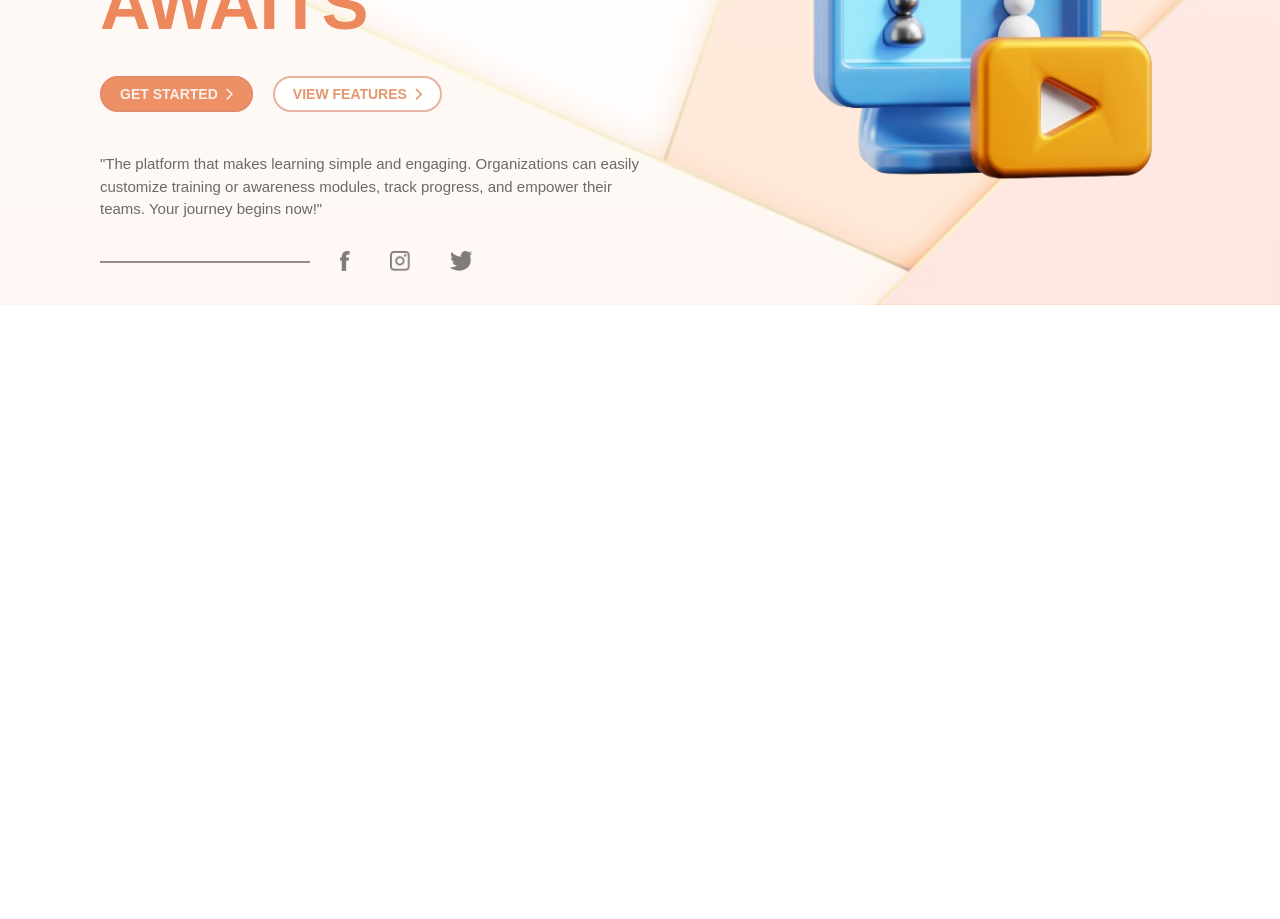
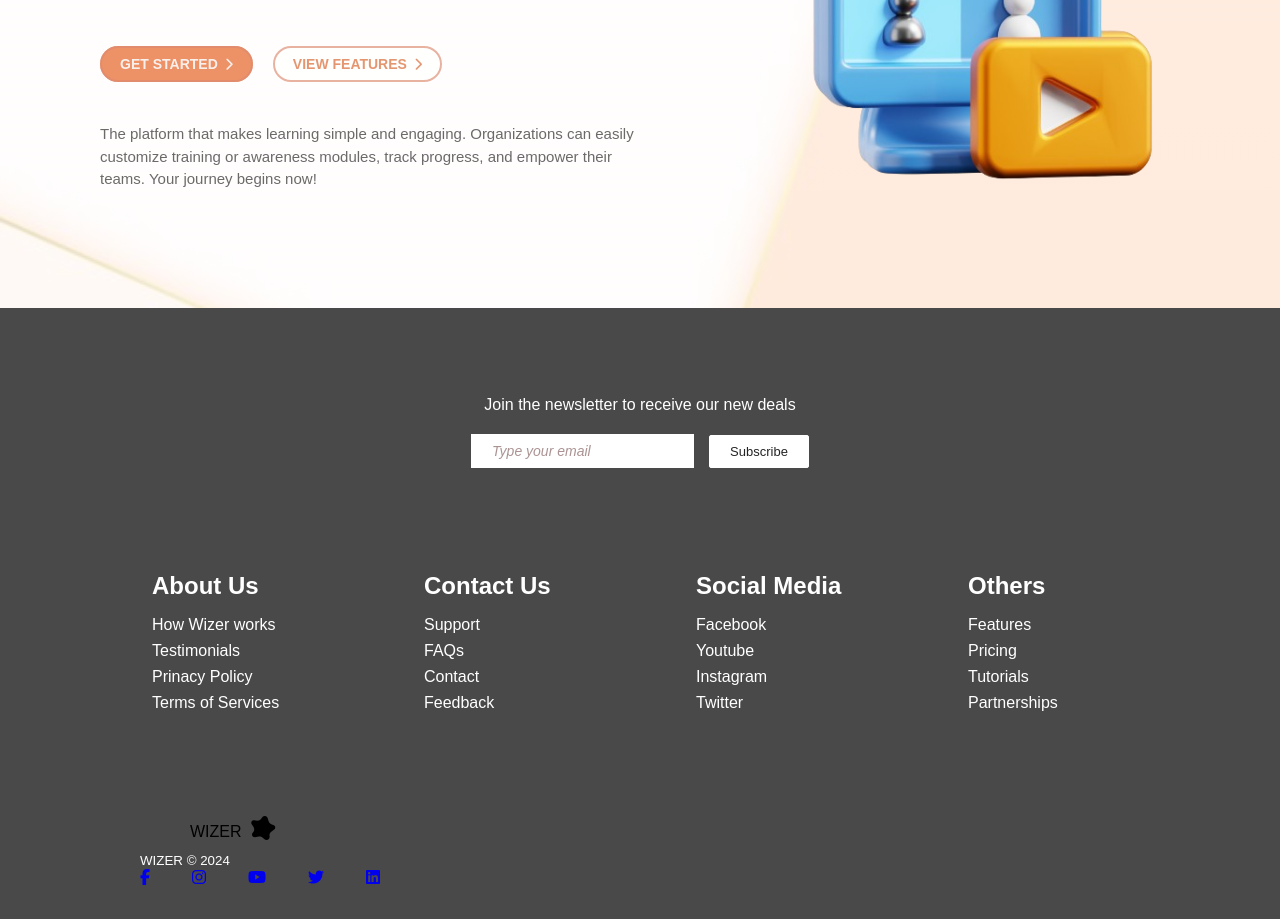
Before and after one commit to INFT6900-IT-Project/Wizer-app, a React (Create React App) app: page / in a window 1280 px wide. Shown: the part 300-1219 px from the top of the page. Before the commit the page ends 800 px from the top, so only its background shows below. Built offline with nearby package versions, Linux system fonts and the light colour scheme.

Commit message:
10/06/2024-Adoria
Footer

```diff
--- a/src/components/Footer.css
+++ b/src/components/Footer.css
@@ -0,0 +1,147 @@
+.footer-container {
+    background-color: rgb(73, 73, 73);
+
+    padding: 4rem 0 2rem 0;
+    display: flex;
+    /*creating complex designs and layouts that adapt well to different screen sizes*/
+    flex-direction: column;
+    justify-content: center;
+    align-items: center;
+}
+
+.footer-subscription {
+    display: flex;
+    flex-direction: column;
+    justify-content: center;
+    align-items: center;
+    text-align: center;
+    margin-bottom: 24px;
+    padding: 24px;
+    color: #fff;
+}
+
+.footer-input {
+    font-size: 14px;
+    margin-top: 20px;
+    padding: 8px 20px;
+    border: 1px solid #fff;
+    margin-right: 15px;
+}
+
+/* padding: 8px 20px;
+  border-radius: 2px;
+  margin-right: 10px;
+  outline: none;
+  border: none;
+  font-size: 18px;
+  margin-bottom: 16px;
+  border: 1px solid #fff; */
+
+.footer-links {
+    width: 100%;
+    display: flex;
+    justify-content: center;
+}
+
+.footer-link-wrapper {
+    display: flex;
+    flex-wrap: wrap;
+
+}
+
+.column-link-items {  /*create a responsive 4 layout footer*/
+    display: flex;
+    flex-direction: column;
+    align-items: flex-start;
+    margin: 56px;  /*the space between columns*/
+    text-align: left;
+    width: 160px;
+    float: left;
+    flex: 25%;
+    box-sizing: border-box;
+}
+
+
+.column-link-items h2 {
+    margin-bottom: 16px;
+    color: #fff;
+}
+
+.column-link-items a {
+    color: #fff;
+    text-decoration: none;
+    margin-bottom: 0.5rem;
+}
+
+.column-link-items a:hover {
+    color: #e9e9e9;
+    transition: 0.3s ease-out;
+}
+
+.footer-input::placeholder{
+    color:rgb(172, 147, 147);
+    font-style: italic;
+}
+
+.social-media {
+    max-width: 1000px;
+    width: 100%;
+
+  }
+
+.social-media-wrap {
+    display: flex;
+    justify-content: space-between;
+    align-items: center;
+    width: 90%;
+    max-width: 1000px;
+    margin: 40px auto 0 auto;
+  }
+
+.social-icons {
+    display: flex;
+    justify-content: space-between;
+    align-items: center;
+    width: 240px;
+
+  }
+
+  .social-logo {
+    color: #fff;
+    justify-self: start;
+    margin-left: 20px;
+    cursor: pointer;
+    text-decoration: none;
+    font-size: 2rem;
+    display: flex;
+    align-items: center;
+    margin-bottom: 16px;
+  }
+
+  .website-rights {
+    color: #fff;
+    margin-bottom: 16px;
+  }
+
+@media screen and (min-width: 1400px){
+    .call-to-action{
+        font-size: 27px;
+    }
+
+    .footer-input {
+        font-size: 16px;
+    }
+
+    .column-link-items {
+        margin: 120px;
+        width: 190px;
+    }
+
+    .column-link-items h2 {
+        font-size: 30px;
+    }
+
+    .column-link-items a {
+        font-size: 20px;
+    }
+}
--- /dev/null
+++ b/src/components/Footer.js
@@ -0,0 +1,113 @@
+import React from 'react';
+import './Footer.css';
+import { Button } from './Button';
+import { Link } from 'react-router-dom';
+
+function Footer() {
+  return (
+    <div className='footer-container'>
+
+      <section className='footer-subscription'>
+        <p className='call-to-action'>Join the newsletter to receive our new deals</p>
+        <div>
+          <form>
+            <input className='footer-input' name="email" type="email" placeholder='Type your email'/>
+            <Button buttonStyle='btn-outline'>Subscribe</Button>
+          </form>
+        </div>
+      </section>
+
+
+      <div className='footer-links'>
+        <div className='footer-link-wrap'>
+          <div className='column-link-items'>
+            <h2>About Us</h2>
+            <Link to='/sign-up'>How Wizer works</Link>
+            <Link to='/sign-up'>Testimonials</Link>
+            <Link to='/sign-up'>Prinacy Policy</Link>
+            <Link to='/sign-up'>Terms of Services</Link>
+          </div>
+
+          <div className='column-link-items'>
+            <h2>Contact Us</h2>
+            <Link to='/sign-up'>Support</Link>
+            <Link to='/sign-up'>FAQs</Link>
+            <Link to='/sign-up'>Contact</Link>
+            <Link to='/sign-up'>Feedback</Link>
+          </div>
+
+          <div className='column-link-items'>
+            <h2>Social Media</h2>
+            <Link to='/sign-up'>Facebook</Link>
+            <Link to='/sign-up'>Youtube</Link>
+            <Link to='/sign-up'>Instagram</Link>
+            <Link to='/sign-up'>Twitter</Link>
+          </div>
+
+          <div className='column-link-items'>
+            <h2>Others</h2>
+            <Link to='/sign-up'>Features</Link>
+            <Link to='/sign-up'>Pricing</Link>
+            <Link to='/sign-up'>Tutorials</Link>
+            <Link to='/sign-up'>Partnerships</Link>
+          </div>
+        </div>
+      </div>
+
+      <section className='social-media'>
+        <div className='social-media-wrap'>
+          <div className='footer-logo'>
+          WIZER
+          <i class="fa-solid fa-splotch"></i>
+          </div>
+        </div>
+        <small class='website-rights'>WIZER © 2024</small>
+        <div class='social-icons'>
+            <Link
+              class='social-icon-link facebook'
+              to='/'
+              target='_blank'
+              aria-label='Facebook'
+            >
+              <i class='fab fa-facebook-f' />
+            </Link>
+            <Link
+              class='social-icon-link instagram'
+              to='/'
+              target='_blank'
+              aria-label='Instagram'
+            >
+              <i class='fab fa-instagram' />
+            </Link>
+            <Link
+              class='social-icon-link youtube'
+              to='/'
+              target='_blank'
+              aria-label='Youtube'
+            >
+              <i class='fab fa-youtube' />
+            </Link>
+            <Link
+              class='social-icon-link twitter'
+              to='/'
+              target='_blank'
+              aria-label='Twitter'
+            >
+              <i class='fab fa-twitter' />
+            </Link>
+            <Link
+              class='social-icon-link twitter'
+              to='/'
+              target='_blank'
+              aria-label='LinkedIn'
+            >
+              <i class='fab fa-linkedin' />
+            </Link>
+          </div>
+      </section>
+
+    </div>
+  )
+}
+
+export default Footer
--- a/src/components/HeroSection.css
+++ b/src/components/HeroSection.css
@@ -1,6 +1,7 @@
 .banner{
     display: flex;
     margin-top: 0px;
+    margin-bottom: 90px;
 }
 
 .left-column, .right-column{
@@ -16,7 +17,7 @@
 .left-column h1 {
     margin-left: 100px;
     font-size: 70px;
-    margin-top: 130px;
+    margin-top: 100px;
     margin-bottom: 40px;
 }
 
@@ -91,7 +92,7 @@
     margin-left: 0.2rem;
 }
 
-.social-media-menu{
+/* .social-media-menu{
     margin-left: 320px;
     opacity: 0.5;
     position: relative;
@@ -112,7 +113,7 @@
     position: absolute;
     margin-top: 40px;
     left: -220px;
-}
+} */
 
 @media screen and (min-width: 1500px) {
     .right-column img{
@@ -141,7 +142,7 @@
         margin-left: 140px;
     }
 
-    .social-media-menu{
+    /* .social-media-menu{
         margin-left: 460px;
 
     }
@@ -156,49 +157,60 @@
         width: 290px;
         margin-top: 50px;
         left: -320px;
+    } */
+
+}
+@media screen and (max-width: 960px) {
+    .banner{
+        flex-direction: column;
     }
 
-}
-@media screen and(max-width: 960px) {
-    .right-column img{
-        width: 0;
+    .left-column, .right-column{
+        flex-basis: 100%;
+        align-items: center;
     }
-    .left-column{
-        flex-basis: 100%;
-    }
-    .right-column{
-        flex-basis: 0%;
-    }
+
     .left-column h1 {
-        font-size: 60px;
+        font-size: 66px;
+        margin-left: auto;              /*margin auto will help center item*/
         text-align: center;
     }
+
     .btn-cta{
         font-size: 20px;
-        display: block;
+        display: block;                  /*display(block) and margin(auto) will align item at the center*/
+        margin: auto;
         justify-content: center;
         align-items: center;
         margin-bottom: 15px;
-        margin-left: 120px;
-        margin-right: auto;
+
 
     }
     .btn-cta-ft{
         font-size: 20px;
         display: block;
+        margin: auto;
         justify-content: center;
         align-items: center;
         margin-bottom: 12px;
-        margin-left: 120px;
-        margin-right: auto;
-
     }
 
     .left-column p{
-        font-size: 14px;
+        font-size: 16px;
         text-align: center;
+        margin: auto;
+        padding: 40px 40px;
     }
-    .social-media-menu{
+
+    .right-column img{
+        width: 60%;
+        display: block;
+        margin: auto;
+        margin-top: -30px;
+        align-items: center;
+    }
+
+    /* .social-media-menu{
         margin-left: 450px;
 
     }
@@ -212,5 +224,5 @@
         width: 150px;
         margin-top: 50px;
         left: -320px;
-    }
+    } */
 }
--- a/src/components/HeroSection.js
+++ b/src/components/HeroSection.js
@@ -25,9 +25,9 @@ function HeroSection() {
 
 
 
-          <p>"The platform
+          <p>The platform
             that makes learning simple and engaging. Organizations can easily customize training or awareness modules,
-            track progress, and empower their teams. Your journey begins now!"</p>
+            track progress, and empower their teams. Your journey begins now!</p>
 
         </div>
 
@@ -38,12 +38,12 @@ function HeroSection() {
 
 
       </div>
-      <div className='social-media-menu'>
+      {/* <div className='social-media-menu'>
 
         <img src={facebook} alt='fb'/>
         <img src={instagram} alt='ins'/>
         <img src={twitter} alt='tw'/>
-      </div>
+      </div> */}
     </div>
 
 
--- a/src/components/Pages/Features.css
+++ b/src/components/Pages/Features.css
@@ -1,29 +1,15 @@
-* {
-    box-sizing: border-box;
-    margin: 0;
-    padding: 0;
-    font-family: 'PT Sans', sans-serif;
-  }
 
-.features {
-    /*background-image:  linear-gradient(rgba(255,255,255,0.7), rgba(255,255,255,0.6)), url('../../ImageVideo/img2.jpg');
-    background-position: center;
-    background-size: cover;
-    background-repeat: no-repeat;*/
-    color: #302626;
-    margin-top: 100px;
 
-  }
-
-.features h1 {
+.title {
     font-size: 40px;
     padding: 10px 40px;
     margin-top: 50px;
     letter-spacing: 8px;
     text-align: center;
+    margin-bottom: 20px;
   }
 
-.features h2 {
+.description {
     font-size: 30px;
     padding: 10px 60px;
     font-weight: 400;
@@ -31,7 +17,7 @@
 }
 
 
-.features p{
+.p-cards{
     padding: 20px 70px;
     font-size: 15px;
     line-height: 1.5;
@@ -39,6 +25,16 @@
     color: rgb(108, 105, 105);
     text-align: center;
   }
+
+.p-under-cards{
+    padding: 20px 70px;
+    font-size: 15px;
+    line-height: 1.5;
+    text-align: center;
+    color: rgb(108, 105, 105);
+    text-align: center;
+
+}
 
 .card-container{
     display: flex;
@@ -116,7 +112,6 @@
 
 .wrap-vid-desc{
     display: flex;
-
 }
 
 .vid, .vid-desc{
@@ -128,36 +123,51 @@
 }
 
 .vid-desc{
+    display: block;
+    margin: auto;
     margin-left: 80px;
     font-size: 20px;
     text-align: left;
-    line-height: 1.3;
+    line-height: 1.5;
     padding: 20px 40px;
 }
 
 
 @media screen and (min-width: 1400px){
     .vid-desc{
+        display: block;
+        margin: auto;
         margin-left: 80px;
         font-size: 28px;
         text-align: left;
         line-height: 1.6;
-        padding: 20px 40px;
     }
+
+    .p-under-cards{
+        font-size: 20px;
+        margin-left: 70px;
+        margin-right: 70px;
+        margin-bottom: 30px;
+      }
 }
 
 @media screen and (max-width: 960px){
-
+    .wrap-vid-desc{
+        display: flex;
+        flex-direction: column;  /*specifies the direction of the flexible items -> When we resize the screen, the video will be above the description*/
+    }
     .vid{
     flex-basis: 100%;
     align-items: center;
     }
     .vid-desc{
         flex-basis: 100%;
-        margin-left: 30px;
-        font-size: 14px;
-        text-align: left;
+        display: block;
+        margin: auto;
+
+        font-size: 18px;
+        text-align: center;
         line-height: 1.3;
-        padding: 20px 40px;
+
     }
 }
--- a/src/components/Pages/Features.js
+++ b/src/components/Pages/Features.js
@@ -4,18 +4,15 @@ import secure from '../../ImageVideo/secure.jpg';
 import customization from '../../ImageVideo/customization.jpg';
 import quiz from '../../ImageVideo/quiz.jpg';
 import explore from '../../ImageVideo/explore.mp4';
-import { useEffect, useRef } from 'react';
+import Footer from '../Footer';
 
 function Features() {
-  useEffect(() => {
-
-  },[]);
-
   return (
 
-    <div className='features'>
-      <h1>WIZER</h1>
-      <h2>we offer a comprehensive platform designed to elevate the educational and training experience
+
+    <div className>
+      <h1 className='title'>WIZER</h1>
+      <h2 className='description'>we offer a comprehensive platform designed to elevate the educational and training experience
         by providing customizable, user-friendly modules</h2>
 
       <div className='card-container'>
@@ -23,16 +20,16 @@ function Features() {
           <img src={customization} />
           <div className='card-content'>
             <h3>Customization</h3>
-            <p>Administrators and educators can design and organize learning modules based on the users' needs</p>
+            <p className='p-cards'>Administrators and educators can design and organize learning modules based on the users' needs</p>
             <a href='' class='btn' >Read more</a>
           </div>
         </div>
 
         <div className='card'>
-          <img src={quiz} />
+          <img src={quiz} alt='quiz' />
           <div className='card-content'>
             <h3>Interactive Training</h3>
-            <p>Incorporates interactive elements like quizzes, videos, simulations, and real-time exercises</p>
+            <p className='p-cards'>Incorporates interactive elements like quizzes, videos, simulations, and real-time exercises</p>
             <a href='' class='btn' >Read more</a>
           </div>
         </div>
@@ -41,25 +38,25 @@ function Features() {
           <img src={secure} />
           <div className='card-content'>
             <h3>Secure</h3>
-            <p>Data privacy and security protocols are implemented to ensure the confidentiality of user information.</p>
+            <p className='p-cards'>Data privacy and security protocols are implemented to ensure the confidentiality of user information.</p>
             <a href='' class='btn'>Read more</a>
           </div>
         </div>
       </div>
 
-      <p>With Wizer, education goes beyond the traditional worksheet — it's interactive,
+      <p className='p-under-cards'>With Wizer, education goes beyond the traditional worksheet — it's interactive,
         immersive, and personalized. Whether you’re a teacher looking to spark curiosity
         or a student seeking fun, engaging content, Wizer’s dynamic tools bring every lesson
         into focus. Get ready to transform your training into a hub of active learning</p>
 
-      <h2>Where every worksheet becomes a journey of discovery!</h2>
+      <h2 className='description'>Where every worksheet becomes a journey of discovery!</h2>
 
       <div className='video-tour'>
-      <h4><i class="fa-solid fa-play"/>Explore the Capabilities</h4>
+        <h4><i class="fa-solid fa-play" />Explore the Capabilities</h4>
 
         <section className='wrap-vid-desc'>
           <div className='vid'>
-        <video src={explore} style={{width:'100%'}} controls/>
+            <video src={explore} style={{ width: '100%' }} controls />
           </div>
           <div className='vid-desc'>
             <ul><i>"In Wizer, <b>Students </b>log in, select courses,
@@ -71,9 +68,10 @@ function Features() {
           </div>
         </section>
 
+      </div>
 
 
-      </div>
+      <Footer/>
     </div>
   )
 }
--- a/src/components/Pages/Home.js
+++ b/src/components/Pages/Home.js
@@ -8,7 +8,7 @@ function Home() {
   return (
     <div className='home'>
       <HeroSection/>
-
+      <Footer/>
     </div>
   )
 }
```
Lines whose indentation alone changed are shown as unchanged.
